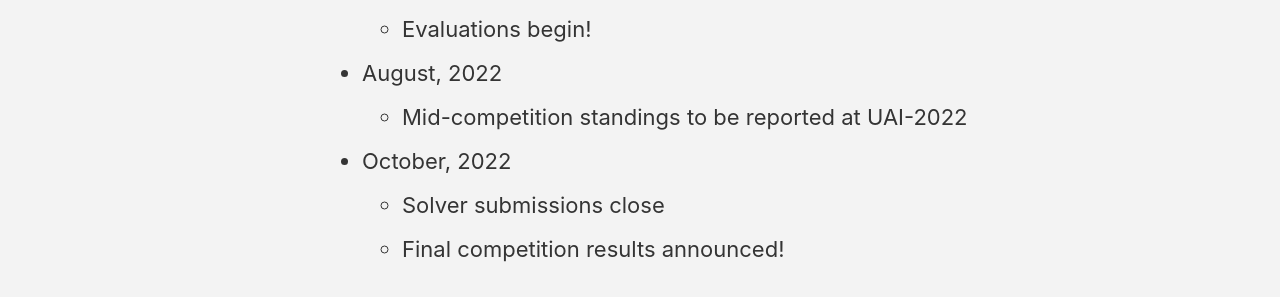
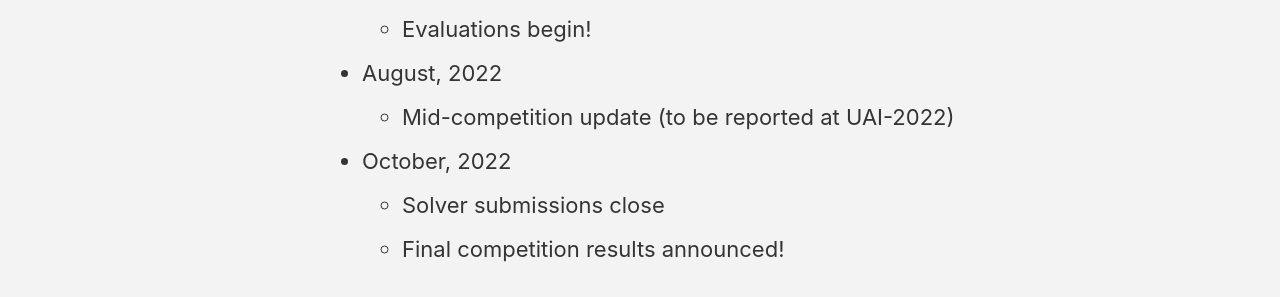
Before and after one commit to vibhavg1/uai-competition-dev, a Jekyll site: the page built from _pages/root/information/important-dates.md, in a window 1280 px wide and 1154 px high. Shown: the part 656-953 px from the top of the window. Built offline with Jekyll 4.4.1, drawn with Linux system fonts in a browser that asks for light colours; cached includes are drawn as plain includes.

Commit message:
Update important-dates.md

```diff
--- a/_pages/root/information/important-dates.md
+++ b/_pages/root/information/important-dates.md
@@ -15,7 +15,7 @@ For the details, please contact organizers by `uaicompetition at gmail dot com`
 * July, 2022
   * Evaluations begin!
 * August, 2022
-  * Mid-competition standings to be reported at UAI-2022
+  * Mid-competition update (to be reported at UAI-2022)
 * October, 2022
   * Solver submissions close
   * Final competition results announced!
```
